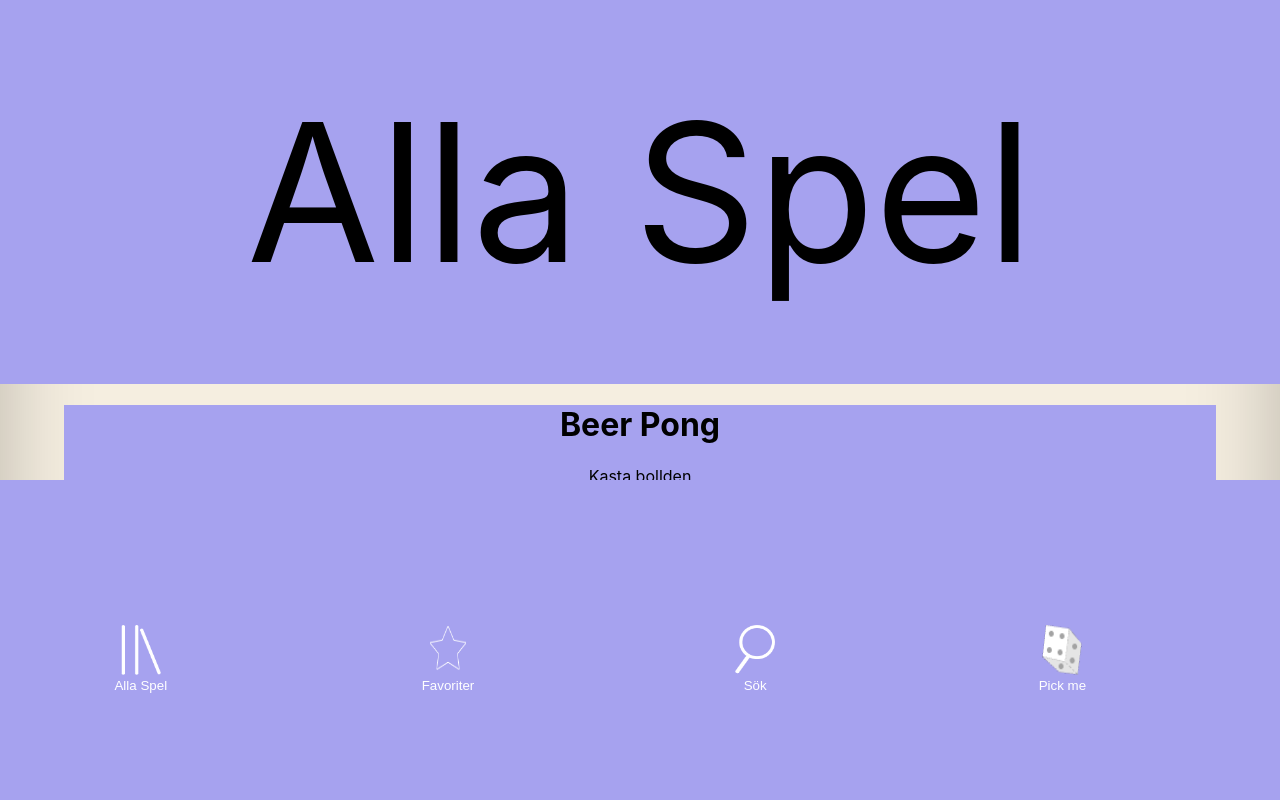
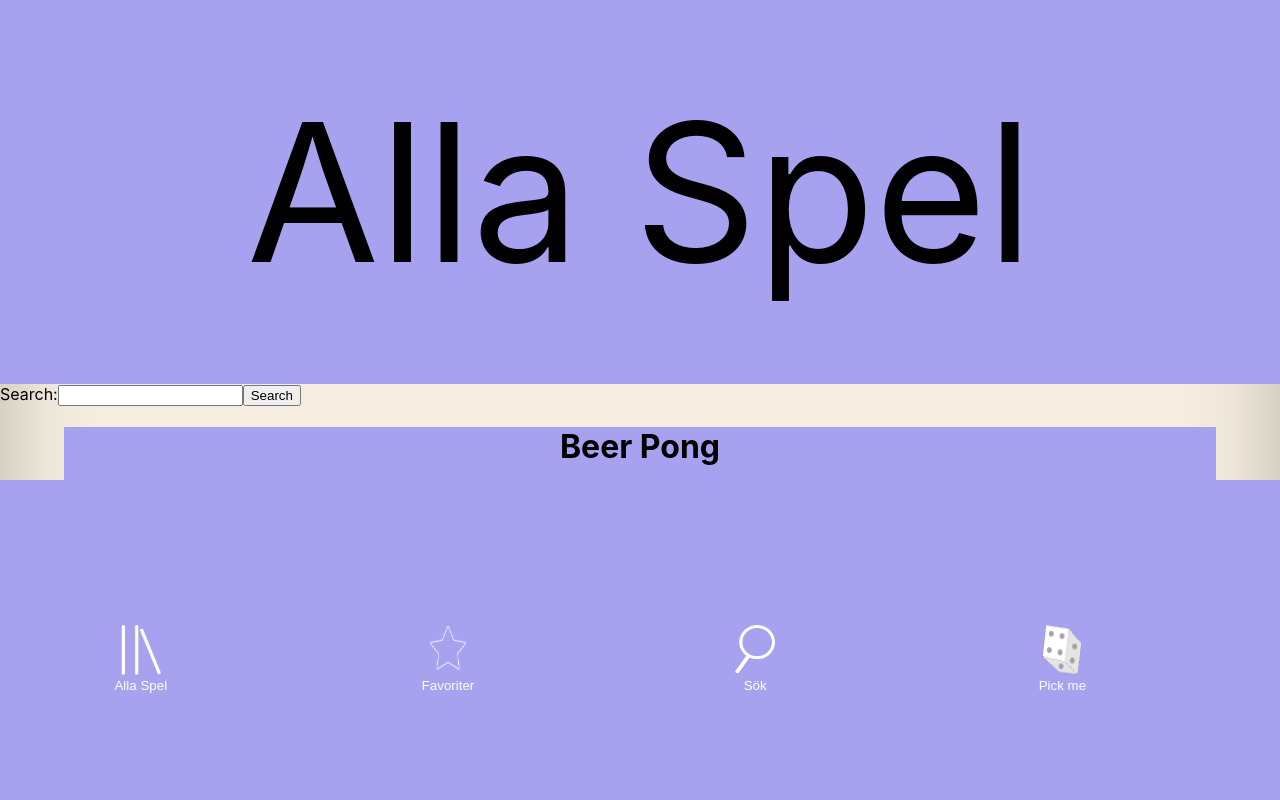
Before and after one commit to VibeValley/PartyPP, a React (Create React App) app: page /AllaSpel in a window 1280 px wide. Shown: the top 800 px of the page. Built offline with nearby package versions, Linux system fonts and the light colour scheme.

Commit message:
lade till search i allaspel.js
laddade också ner fuse!!!!!!!

```diff
--- a/src/AllaSpel.js
+++ b/src/AllaSpel.js
@@ -2,20 +2,52 @@ import "./App.css";
 import SpelLista from "./SpelLista.js";
 import games from "./games.json";
 import Lowerbar from "./LowerBar";
+import Fuse from 'fuse.js';
+import React, { useState } from "react";
+
 
 //Alla spel sidan
 function AllaSpel() {
   const Lista_med_spel = games;
+
+  const [query, setQuery] = useState('');
+
+  const fuse = new Fuse(games, {
+    keys: [
+      'name',
+      'beskrivning',
+      'rules',
+      'spelare'
+    ],
+    includeScore : true
+  })
+
+  const results = fuse.search(query);
+  const gamesResult = query ? results.map(results => results.item) : games;
+
+  function handleOnSearch({currentTarget= {} }){
+    const {value} = currentTarget;
+    setQuery(value);
+  }
+
+
   return (
     <div className="App">
       {/*Det som står i rutan högst upp på sidan*/}
       <div className="HeaderDiv">
         <header className="SidaHeader">Alla Spel</header>
       </div>
+      <form>
+        <label>
+         Search:
+          <input type="text" name="name" value = {query} onChange={handleOnSearch} />
+       </label>
+          <input type="submit" value="Search" />
+      </form>
       <div className="ListaDiv">
         {/*Det som skriver ut hela listan med spel,
         för att bestämma vad den ska skriva ut tiita i "SpelLista.js"*/}
-        {Lista_med_spel.map((allaSpel) => (
+        {gamesResult.map((allaSpel) => (
           <SpelLista key={allaSpel.id} spel={allaSpel} />
         ))}
       </div>
```
